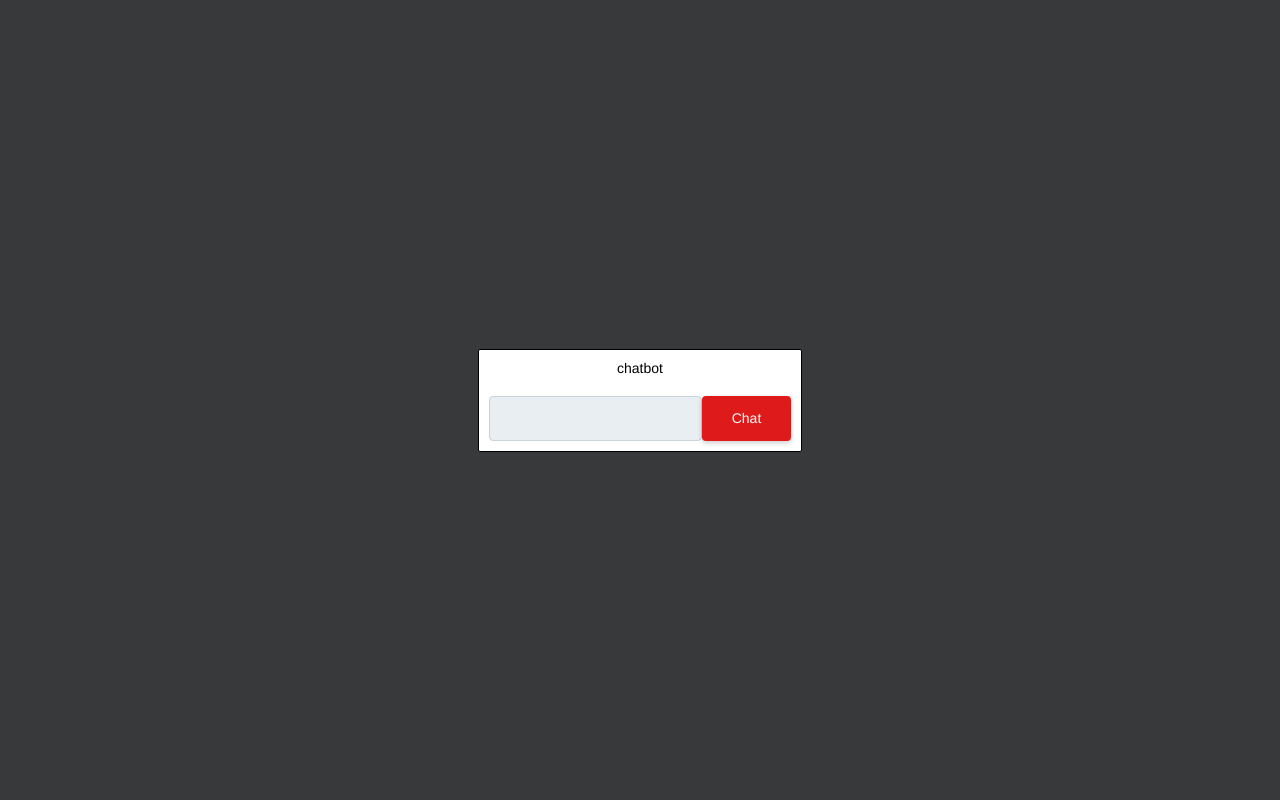
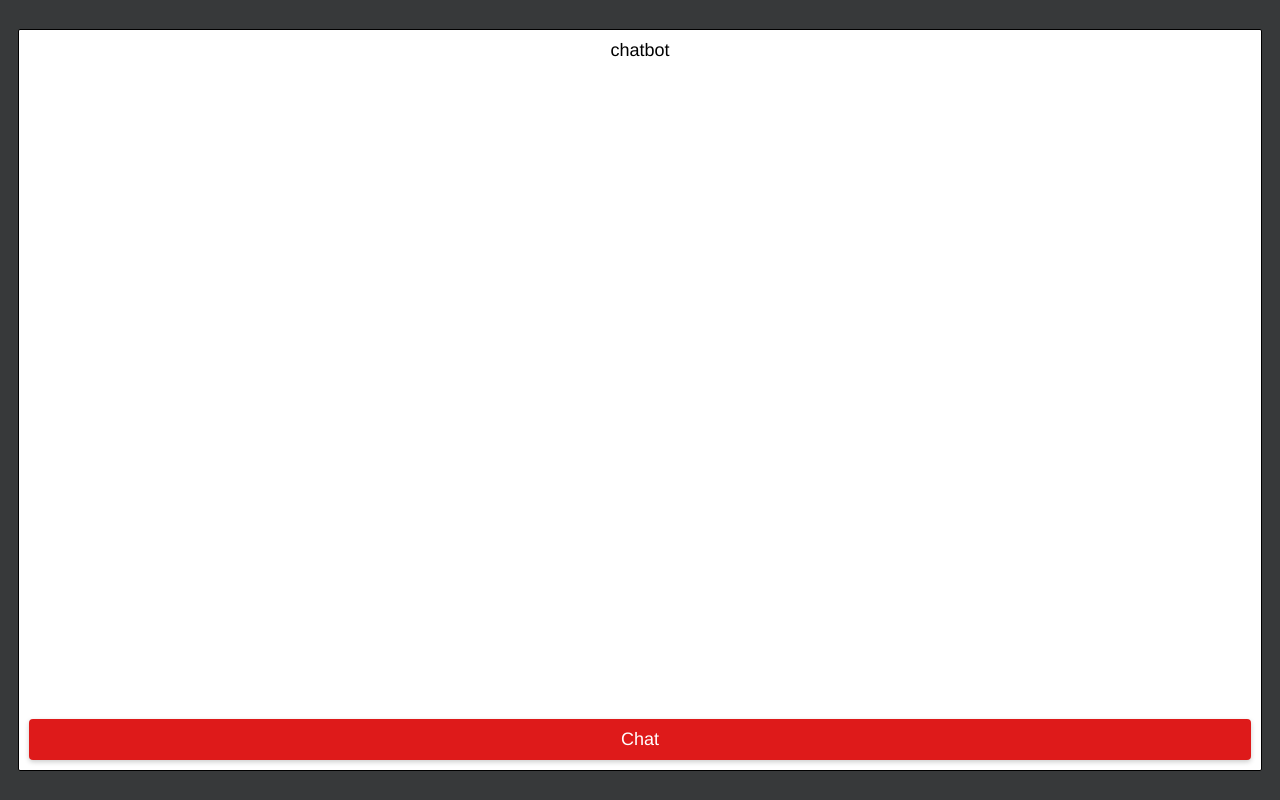
Before and after one commit to cartacode/chatbot_app, a React (Create React App) app in the folder rnn-frontend/: page / in a window 1280 px wide. Built offline with nearby package versions, Linux system fonts and the light colour scheme.

Commit message:
Style as full screen

```diff
--- a/rnn-frontend/src/stylesheets/app.css
+++ b/rnn-frontend/src/stylesheets/app.css
@@ -45,19 +45,26 @@ body {
   height: 100vh;
   width: 100vw;
   background: #37393A;
-  font-size: 14px; }
+  font-size: 18px; }
   body .app {
     display: flex;
     justify-content: center;
-    flex-direction: column;
+    justify-content: space-between;
+    flex-direction: row;
     align-items: center;
     height: 100vh; }
+    body .app .app-side {
+      height: 100vh;
+      flex: 1;
+      background: #E8EEF2; }
     body .app .app-main {
       display: flex;
+      flex: 3;
       flex-direction: column;
       padding: 10px; }
       body .app .app-main .app-container {
         margin: 8px 8px;
+        height: 90vh;
         background: white;
         border-radius: 2px;
         border: 1.5px solid black;
@@ -94,12 +101,15 @@ body {
                 align-self: flex-end; }
         body .app .app-main .app-container .chat-bottom {
           display: flex;
-          justify-content: space-around;
+          flex-direction: column;
           min-height: 45px;
           margin-top: 10px; }
-          body .app .app-main .app-container .chat-bottom form {
+          body .app .app-main .app-container .chat-bottom .input-area {
+            display: flex;
+            justify-content: space-around; }
+            body .app .app-main .app-container .chat-bottom .input-area form {
               width: 95%; }
-            body .app .app-main .app-container .chat-bottom form input {
+              body .app .app-main .app-container .chat-bottom .input-area form input {
                 background: #E8EEF2;
                 height: 100%;
                 width: 100%;
--- a/rnn-frontend/src/stylesheets/app.scss
+++ b/rnn-frontend/src/stylesheets/app.scss
@@ -12,21 +12,25 @@ body {
   height: 100vh;
   width: 100vw;
   background: $dark-grey;
-  font-size: 14px;
+  font-size: 18px;
 
   .app {
     display: flex;
     justify-content: center;
-    flex-direction: column;
+    justify-content: space-between;
+    flex-direction: row;
     align-items: center;
     height: 100vh;
 
-    .app-header {
-
+    .app-side {
+      height: 100vh;
+      flex: 1;
+      background: $input-grey;
     }
 
     .app-main {
       display: flex;
+      flex: 3;
       flex-direction: column;
       // width: 340px;
       // background: $light-grey;
@@ -35,7 +39,7 @@ body {
 
       .app-container {
         margin: 8px 8px;
-        // height: 560px;
+        height: 90vh;
         background: white;
         border-radius: 2px;
         border: 1.5px solid black;
@@ -85,9 +89,17 @@ body {
 
         .chat-bottom {
           display: flex;
-          justify-content: space-around;
+          flex-direction: column;
           min-height: 45px;
           margin-top: 10px;
+
+          .loading {
+
+          }
+
+          .input-area {
+            display: flex;
+            justify-content: space-around;
 
             form {
               width: 95%;
@@ -100,6 +112,7 @@ body {
                 padding: 0px 15px;
                 border-radius: 4px;
                 border: 1px solid #C7D3DD;
+              }
             }
           }
 
```
Also changed, not shown: 1 other file (tests, documents, lock files or other folders). Lines whose indentation alone changed are shown as unchanged.
